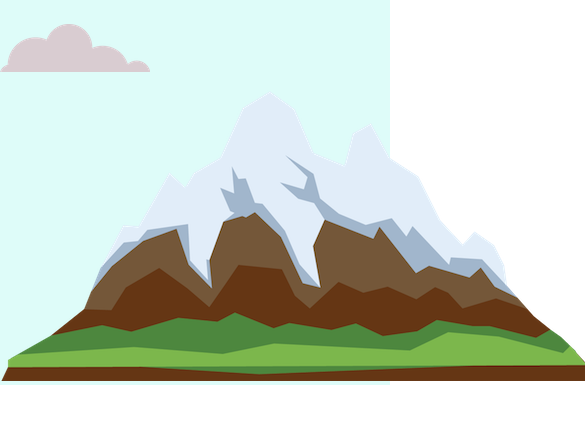
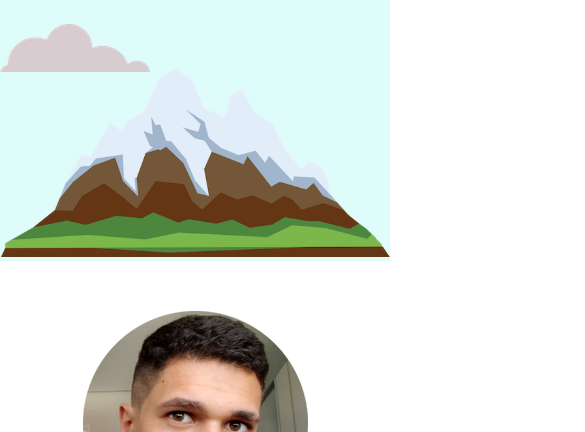
Before and after one commit to Dimi987/Curriculum-Dimitri-Abranches, a plain HTML site: page index.html in a window 390 px wide. Shown: the part 340-772 px from the top of the page, 585 px wide, since content can reach past the window. Drawn offline with Linux system fonts and the light colour scheme; a web font is replaced by a local one.

Commit message:
Add files via upload
made the mountain image responsive

```diff
--- a/css/style.css
+++ b/css/style.css
@@ -76,6 +76,10 @@ hr {
     left: 15%;
 }
 
+.mountain {
+    max-width: 100%;
+}
+
 .footer-link {
     margin: 20px 14px 20px 14px;
     text-decoration: none;
--- a/index.html
+++ b/index.html
@@ -26,7 +26,7 @@
         <h1>I'm Dimitri.</h1>
         <h2>A <span>pro</span>grammer.</h2>
         <img src="images/cloud.png" alt="cloud-img" class="bottom-cloud">
-        <img src="images/mountain.png" alt="mountain-img">
+        <img class="mountain" src="images/mountain.png" alt="mountain-img">
     </div>
     <div class="middle-container">
         <div class="profile">
```
